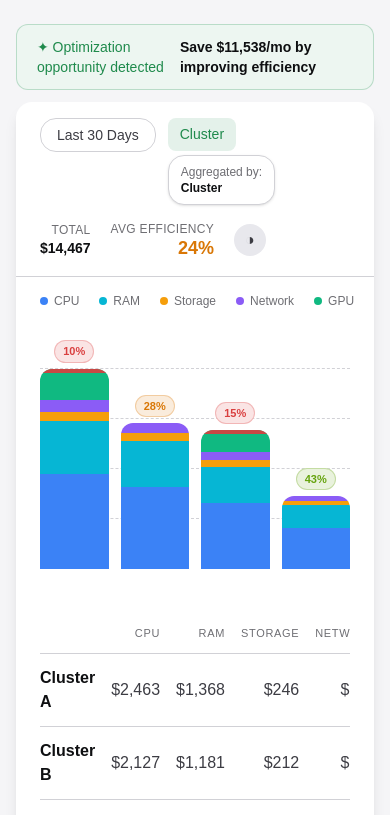
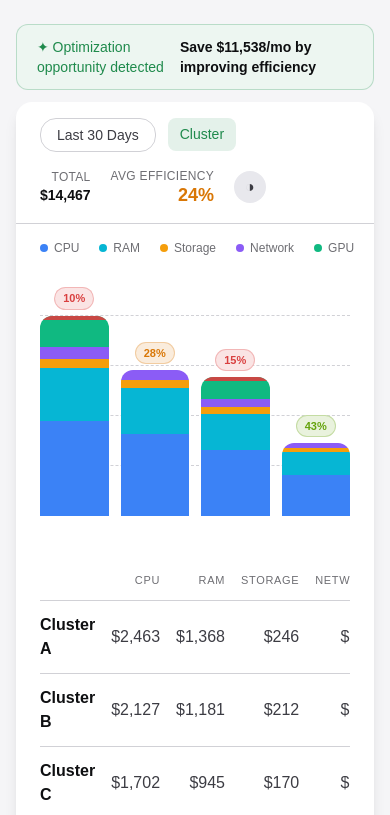
Before and after one commit to senior-dev30/Atomity, a Next.js app: page / in a window 390 px wide. Shown: the top 815 px of the page. Built offline with nearby package versions, Linux system fonts and the light colour scheme; no server answers.

Commit message:
fix responsive minor issue

```diff
--- a/components/cost-explorer/Breadcrumb.tsx
+++ b/components/cost-explorer/Breadcrumb.tsx
@@ -26,7 +26,7 @@ const ActivePill = ({ label, level }: { label: string; level: Level }) => {
           animate={{ opacity: 1, y: 0 }}
           exit={{ opacity: 0 }}
           transition={{ duration: 0.18 }}
-          className="rounded-lg px-3 py-2 text-xs whitespace-nowrap shadow-sm"
+          className="hidden sm:block rounded-lg px-3 py-2 text-xs whitespace-nowrap shadow-sm"
           style={{
             background: "var(--color-bg-primary)",
             border: "1px solid var(--color-border)",
```
